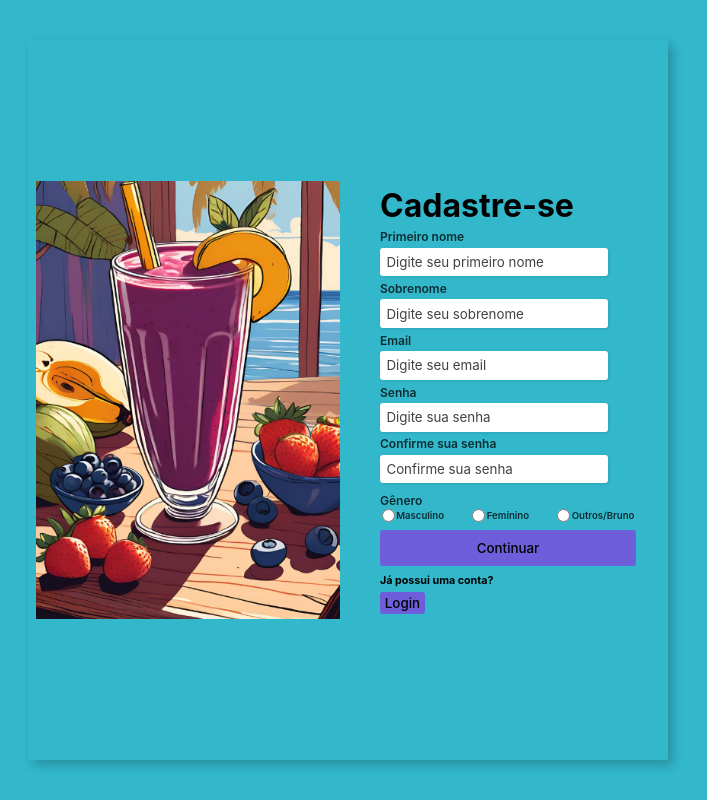
After one commit to JosmarFalcade/acai-do-ted-projeto, a PHP site: page /cadastro.html in a window 1280 px wide. The commit adds this page. Shown: the whole page, without its empty margins (292-999 px from the left). Run offline with PHP 8.4, Linux system fonts and the light colour scheme.

Commit message:
telacadastroelogin

```diff
--- /dev/null
+++ b/cadastro.html
@@ -0,0 +1,85 @@
+<!DOCTYPE html>
+<html lang="pt-br">
+
+<head>
+    <meta charset="UTF-8">
+    <meta http-equiv="X-UA-Compatible" content="IE=edge">
+    <meta name="viewport" content="width=device-width, initial-scale=1.0">
+    <link rel="stylesheet" href="./src/estilos/cadastro.css">
+    <title>Cadastro</title>
+</head>
+
+<body>
+    <div class="container">
+        <div class="form-image">
+            <img src="./public/img/copo de acai.png" alt="">
+        </div>
+        <div class="form">
+            <form action="#">
+                <div class="form-header">
+                    <div class="title">
+                        <h1>Cadastre-se</h1>
+                    </div>
+
+                </div>
+
+                <div class="input-group">
+                    <div class="input-box">
+                        <label for="firstname">Primeiro nome</label>
+                        <input id="firstname" type="text" name="firstname" placeholder="Digite seu primeiro nome"
+                            required>
+                    </div>
+
+                    <div class="input-box">
+                        <label for="lastname">Sobrenome</label>
+                        <input id="lastname" type="text" name="lastname" placeholder="Digite seu sobrenome" required>
+                    </div>
+                    <div class="input-box">
+                        <label for="email">Email</label>
+                        <input id="email" type="email" name="email" placeholder="Digite seu email" required>
+                    </div>
+                    <div class="input-box">
+                        <label for="password">Senha</label>
+                        <input id="password" type="password" name="password" placeholder="Digite sua senha" required>
+                    </div>
+                    <div class="input-box">
+                        <label for="password">Confirme sua senha</label>
+                        <input id="password" type="password" name="confirmpassword" placeholder="Confirme sua senha"
+                            required>
+                    </div>
+                </div>
+
+                <div class="gender-inputs">
+                    <div class="gender-title">
+                        <h6>Gênero</h6>
+                    </div>
+                    <div class="gender-group">
+                        <div class="gender-input">
+                            <input type="radio" id="male" name="gender">
+                            <label for="male">Masculino</label>
+                        </div>
+                        <div class="gender-input">
+                            <input type="radio" id="female" name="gender">
+                            <label for="female">Feminino</label>
+                        </div>
+                        <div class="gender-input">
+                            <input type="radio" id="others" name="gender">
+                            <label for="others">Outros/Bruno</label>
+                        </div>
+                    </div>
+                </div>
+                <div class="continue-button">
+                    <button><a href="#">Continuar</a></button>
+                </div>
+                <div class="possui-conta">
+                    <h6>Já possui uma conta?</h6>
+                </div>
+                <div class="login-button">
+                    <button><a href="#">Login</a></button>
+                </div>
+            </form>
+        </div>
+    </div>
+</body>
+
+</html>
--- /dev/null
+++ b/src/estilos/cadastro.css
@@ -0,0 +1,148 @@
+*{
+    padding: 0;
+    margin: 0;
+    box-sizing: border-box;
+    font-family: 'Inter', sans-serif;
+}
+body{
+    width: 100%;
+    height: 100vh;
+    display: flex;
+    justify-content: center;
+    align-items: center;
+    background: #32b7cb;
+}
+
+.container {
+    width: 50%;
+    height: 90vh;
+    display: flex;
+    box-shadow: 5px 5px 10px rgba(0, 0, 0,.212);
+}
+.form-image{
+    width: 50%;
+    display: flex;
+    justify-content: center;
+    align-items: center;
+    padding: 1rem;
+}
+
+.form-image img {
+    width: 19rem;
+}
+
+.form {
+    width: 50%;
+    display: flex;
+    justify-content: center;
+    align-items: center;
+    flex-direction: column;
+    padding: 2rem;
+}
+.form header {
+    margin-bottom: 1rem;
+    display: flex;
+    justify-content: space-between;
+}
+.login-button{
+    display: flex;
+    align-items: center;
+    margin-top: 0.3rem;
+}
+.login-button button {
+    border: none;
+    background-color: rgb(111, 94, 219);
+    padding: 0.2rem 0.3rem;
+    border-radius: 3px;
+    cursor: pointer;
+}
+.login-button button:hover {
+    background-color: orange;
+}
+.login-button button a {
+    text-decoration: none;
+    font-weight: 500;
+    color: #000000;
+}
+.possui-conta{
+    margin-top: 0.5rem;
+}
+.input-group {
+    display: flex;
+    flex-wrap: wrap;
+    justify-content: space-between;
+    padding: 0.3rem 0;
+}
+.input-box{
+    display: flex;
+    flex-direction: column;
+    margin-bottom: 0.1rem;
+}
+.input-box input {
+    margin: 0.2rem 0;
+    padding: 0.4rem 0.4rem;
+    border: none;
+    border-radius: 3px;
+    box-shadow: 1px 1px 3px #0000001c;
+}
+.input-box input:hover{
+    background-color:rgb(231, 229, 114);
+}
+.input-box input:focus-visible{
+    outline: 1px solid;
+}
+.input-box label,
+.gender-title h6 {
+    font-size: 0.75rem;
+    font-weight: 600;
+    color:#000000c0;
+}
+.input-box input::placeholder{
+    color: #000000be;
+}
+.gender-group{
+    display:flex;
+    justify-content: space-between;
+    margin-top: 0.1rem;
+    padding: 0 0.1rem;
+}
+.gender-input{
+    display: flex;
+    align-items: center;
+}
+.gender-input input{
+    margin-right: 0.1rem;
+}
+.gender-input label{
+    font-size:0.6rem;
+    font-weight: 600;
+    color: #000000c0;
+}
+.continue-button button {
+    width: 100%;
+    margin-top: 0.5rem;
+    border: none;
+    background-color: rgb(111, 94, 219);
+    padding: 0.62rem;
+    border-radius: 3px;
+    cursor: pointer;
+}
+.continue-button button:hover{
+    background-color: orange;
+}
+.continue-button button a{
+    text-decoration: none;
+    font-weight: 500;
+    color: #000000;
+}
+@media screen and (max-width: 1060px){
+    .form-image{
+        display: none;
+    }
+    .container{
+        width: 50%;
+    }
+    .form{
+        width: 100%;
+    }
+}
--- a/src/estilos/estilo.css
+++ b/src/estilos/estilo.css
@@ -45,8 +45,10 @@
     background-color: transparent;
     cursor: pointer;
     margin-top: 100px;
+
 }
 
 #prev-button {
     transform: rotate(180deg);
+    margin-top: 160px;
 }
```
Also changed, not shown: login.html (added, +46 -0 lines), src/estilos/login.css (added, +113 -0 lines), public/img/TED SOZINHO.png (added), public/img/Urso chegando.png (added), public/img/Ursodologin.png (added), public/img/copo de acai.png (added).
